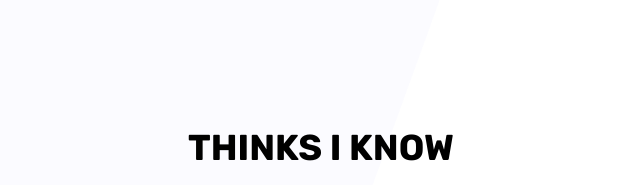
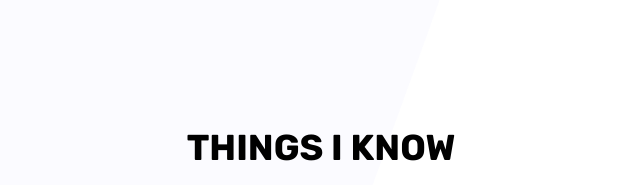
Before and after one commit to rishab1788/html_contentres, a website: page public/index.html in a window 1280 px wide. Shown: the part 1460-1645 px from the top of the page, 319-959 px from the left. Drawn offline with Linux system fonts and the light colour scheme.

Commit message:
Update index.html

```diff
--- a/public/index.html
+++ b/public/index.html
@@ -103,7 +103,7 @@ An ardent coder, always in search of problems around me so I can try to solve wi
 <div class="row justify-content-center">
 <div class="col-lg-8 text-center">
 <div class="main_title">
-<h2>Thinks I Know  </h2>
+<h2>Things I Know  </h2>
 <p>
 Is give may shall likeness made yielding spirit a itself togeth created
 after sea <br> is in beast beginning signs open god you're gathering ithe
```
